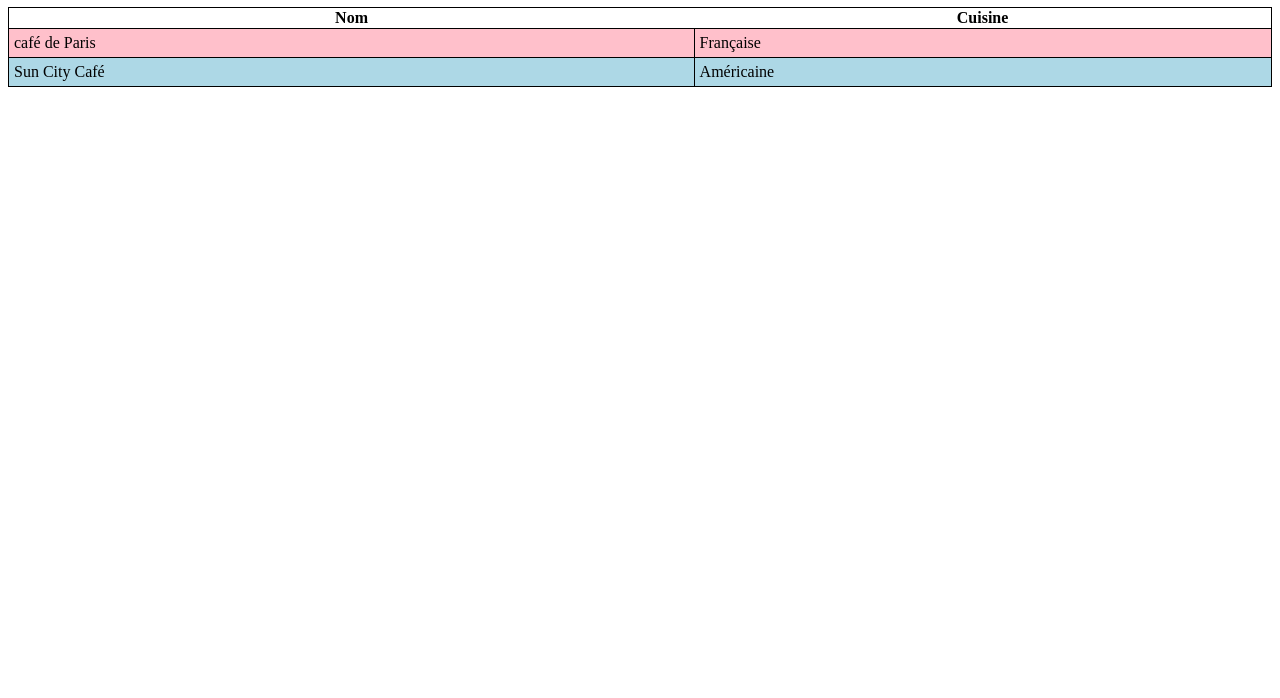
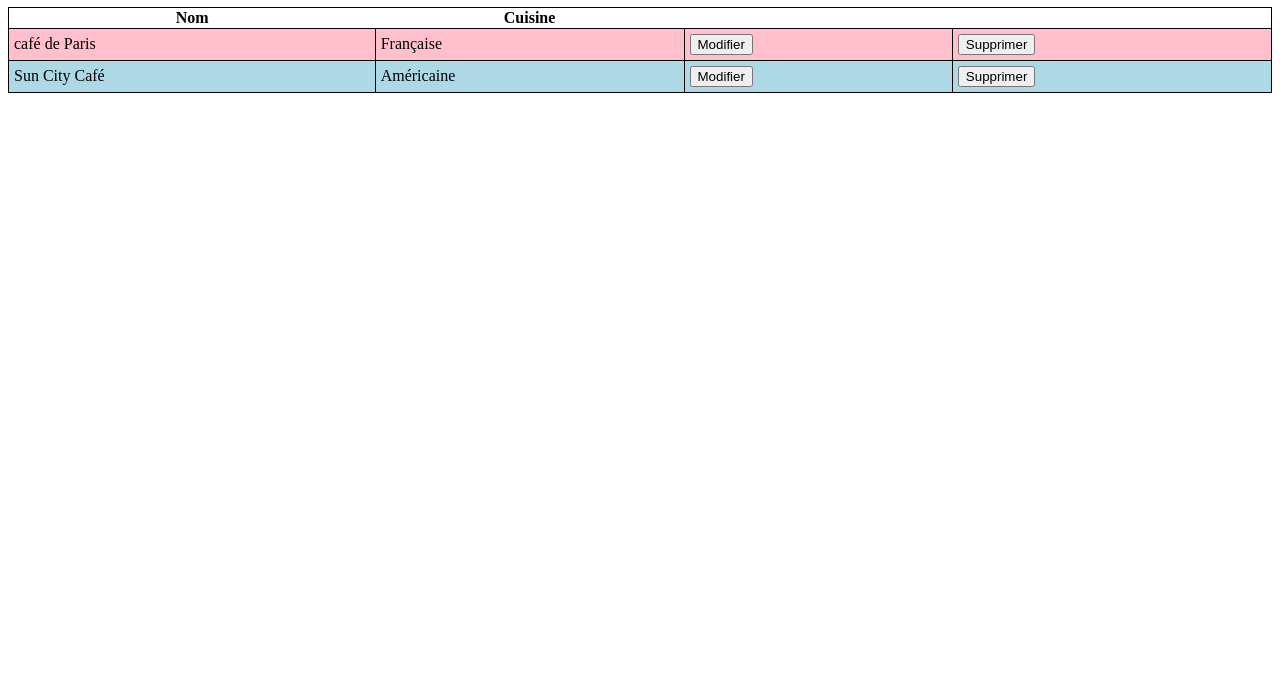
Before and after one commit to sosaaavage/TP-JavaScript-et-HTML-5-introduction-nodeJS-Express-mongoDB, a plain HTML site: page client/index.html in a window 1280 px wide. Shown: the part 102-800 px from the top of the page. Drawn offline with Linux system fonts and the light colour scheme; no server answers.

Commit message:
add update delete DOM form

```diff
--- a/client/index.html
+++ b/client/index.html
@@ -34,10 +34,22 @@
             <th>Cuisine </th>
         </tr>
         <tbody>
-            <tr v-for="r,index in restaurants" v-on:click="supprimerRestaurant(index)" v-bind:style="{backgroundColor:getColor(index)}"
+            <tr v-for="r,index in restaurants"  v-bind:style="{backgroundColor:getColor(index)}"
                 v-bind:class="{bordureRouge:(index === 2)}">
-                <td>{{r.nom}}</td>
+                <td>
+                    {{r.nom}}
+                </td>
                 <td> {{r.cuisine}}</td>
+                <td>
+                <div id="example-2">
+                    <button v-on:click="modifierRestaurant(index)">Modifier</button>
+                    </div>
+                </td>
+                <td>
+                <div id="example-3">
+                    <button v-on:click="supprimerRestaurant(index)">Supprimer</button>
+                </div>
+                </td>
             </tr>
         </tbody>
     </table>
--- a/client/js/script.js
+++ b/client/js/script.js
@@ -18,9 +18,27 @@ function init() {
             cuisine: ''
         },
         mounted(){
+                console.log("zboub");
                 this.getRestaurants();
         },
         methods: {
+            modifierRestaurant: function (event) {
+                var h3 = document.createElement("h3");
+                var inputNom = document.createElement("input");
+                document.body.appendChild(h3);
+                h3.innerHTML ="Nom";
+                h3.appendChild(inputNom);
+                var br = document.createElement("br");
+                h3.appendChild(br);
+                h3.innerHTML +="Cuisine";
+                var inputCuisine = document.createElement("input");
+                h3.appendChild(inputCuisine);
+                var buttonSubmit = document.createElement("button");
+                buttonSubmit.innerHTML = "Valider";
+                var br = document.createElement("br");
+                h3.appendChild(br);
+                h3.appendChild(buttonSubmit);
+              },
             getRestaurants() {
                 let url = "http://localhost:3000/api/restaurants";
                 console.log("Je vais chercher les restaurants sur : " + url);
```
